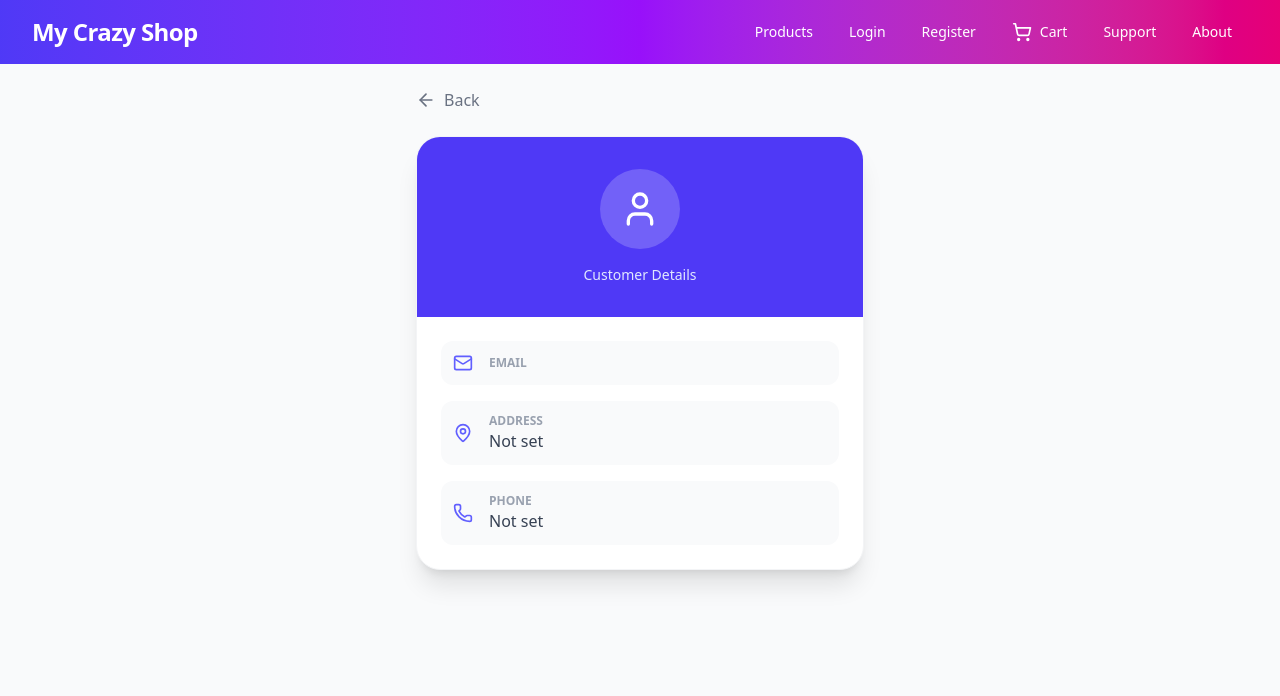
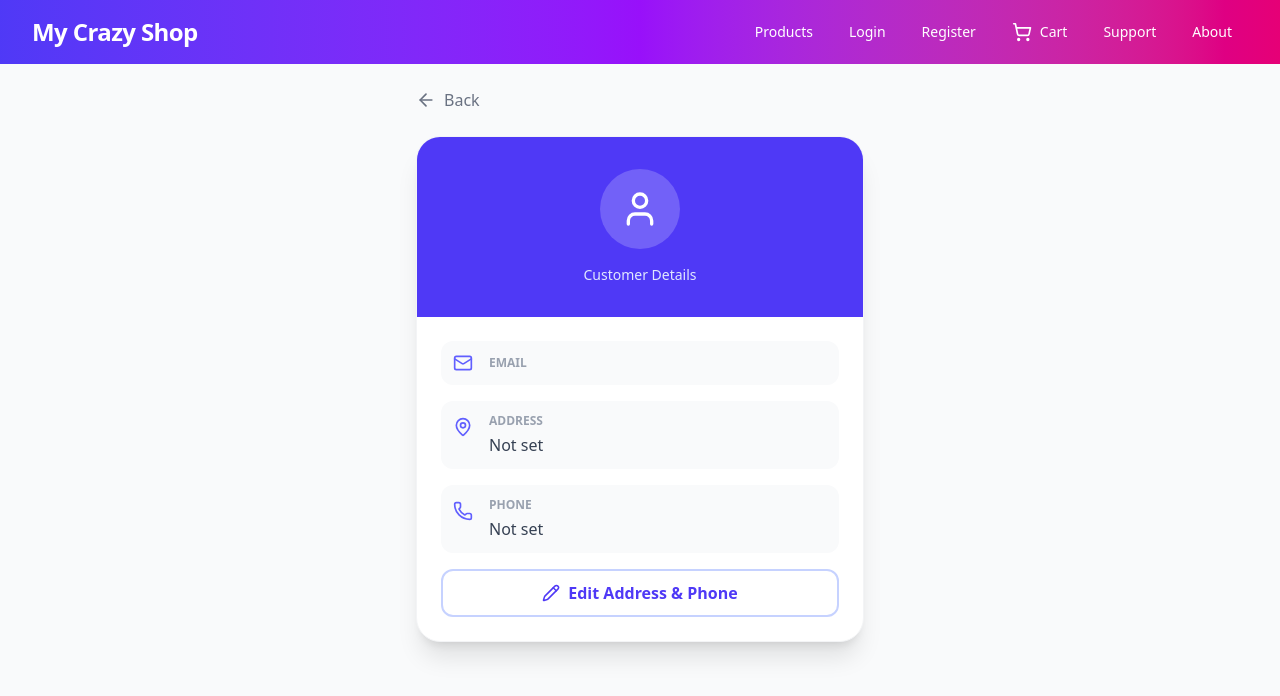
Before and after one commit to idoelad73/Idoeladclient, a React (Vite) app: page /profile in a window 1280 px wide. Shown: the top 696 px of the page. Built offline with nearby package versions, Linux system fonts and the light colour scheme; no server answers.

Commit message:
adding update adreess at my detail

```diff
--- a/src/components/layout/UseauthStore.js
+++ b/src/components/layout/UseauthStore.js
@@ -10,6 +10,11 @@ const useAuthStore = create((set) => ({
     isAuthenticated: true
   }),
 
+  // Action to merge updated fields into the current user (e.g. address/phone)
+  updateUser: (updates) => set((state) => ({
+    user: { ...state.user, ...updates }
+  })),
+
   // Action to log out and reset both values
   logout: () => set({
     user: null,
--- a/src/components/pages/userdetails/UserDetailsPage.jsx
+++ b/src/components/pages/userdetails/UserDetailsPage.jsx
@@ -1,43 +1,103 @@
-import React from 'react';
-import { useQuery } from '@tanstack/react-query';
+import React, { useState } from 'react';
+import { useQuery, useMutation, useQueryClient } from '@tanstack/react-query';
 import axios from 'axios';
-import { User, Mail, MapPin, Phone, Loader2, ArrowLeft } from 'lucide-react';
+import { User, Mail, MapPin, Phone, Loader2, ArrowLeft, Pencil, Check, X } from 'lucide-react';
 import { useNavigate } from 'react-router-dom';
-import useAuthStore from '../../layout/UseauthStore'
+import useAuthStore from '../../layout/UseauthStore';
+import Swal from 'sweetalert2';
 
 export default function UserDetailsPage() {
     const navigate = useNavigate();
-    const { user } = useAuthStore();
+    const { user, updateUser } = useAuthStore();
+    const queryClient = useQueryClient();
 
+    const [isEditing, setIsEditing] = useState(false);
+    const [form, setForm] = useState({ user_adress: '', user_phone: '' });
+
+    // ── Fetch user details ──────────────────────────────────────────────
     const { data, isLoading, error } = useQuery({
         queryKey: ['userDetails', user?._id],
         queryFn: async () => {
-            const response = await axios.get(`${import.meta.env.VITE_SERVER_URL}/ido_shop_api/users/user-details/${user._id}`);
-
-            console.log("Server Response:", response.data);
-
-            // FIX: The server response IS the user object.
-            // Do not look for .data.data
-            if (!response.data) {
-                throw new Error("No data found in server response");
-            }
-
-            return response.data; // Return the object directly
+            const response = await axios.get(
+                `${import.meta.env.VITE_SERVER_URL}/ido_shop_api/users/user-details/${user._id}`
+            );
+            if (!response.data) throw new Error('No data found in server response');
+            return response.data;
         },
         enabled: !!user?._id,
     });
 
+    // ── Save address + phone ────────────────────────────────────────────
+    const updateMutation = useMutation({
+        mutationFn: async () => {
+            const response = await axios.patch(
+                `${import.meta.env.VITE_SERVER_URL}/ido_shop_api/users/update-contact`,
+                {
+                    user_id: user._id,
+                    user_adress: form.user_adress,
+                    user_phone: form.user_phone,
+                }
+            );
+            return response.data;
+        },
+        onSuccess: () => {
+            // 1. Sync Zustand so BeforePymentPage picks up new values immediately
+            updateUser({ user_adress: form.user_adress, user_phone: form.user_phone });
+            // 2. Refresh the profile query
+            queryClient.invalidateQueries(['userDetails', user?._id]);
+            setIsEditing(false);
+            Swal.fire({
+                icon: 'success',
+                title: 'Saved!',
+                text: 'Your address and phone have been updated.',
+                timer: 2000,
+                showConfirmButton: false,
+                toast: true,
+                position: 'top-end',
+                timerProgressBar: true,
+            });
+        },
+        onError: () => {
+            Swal.fire('Error', 'Failed to update contact info. Please try again.', 'error');
+        },
+    });
+
+    const handleEditClick = () => {
+        setForm({
+            user_adress: data?.user_adress || '',
+            user_phone: data?.user_phone || '',
+        });
+        setIsEditing(true);
+    };
+
+    const handleSave = () => {
+        if (!form.user_adress.trim()) {
+            Swal.fire('Required', 'Address cannot be empty.', 'warning');
+            return;
+        }
+        if (!form.user_phone.trim()) {
+            Swal.fire('Required', 'Phone number cannot be empty.', 'warning');
+            return;
+        }
+        updateMutation.mutate();
+    };
+
+    // ── Loading / error states ──────────────────────────────────────────
     if (isLoading) return (
         <div className="h-screen flex items-center justify-center">
             <Loader2 className="animate-spin text-indigo-600" size={40} />
         </div>
     );
 
-    if (error) return <div className="text-center p-10 text-red-500">Failed to load profile.</div>;
+    if (error) return (
+        <div className="text-center p-10 text-red-500">Failed to load profile.</div>
+    );
 
+    // ── UI ──────────────────────────────────────────────────────────────
     return (
-        <div className="min-h-screen bg-gray-50 p-6">
+        <div className="min-h-screen bg-gray-50 p-4 sm:p-6">
             <div className="max-w-md mx-auto">
+
                 <button
                     onClick={() => navigate(-1)}
                     className="flex items-center gap-2 text-gray-500 hover:text-indigo-600 mb-6 transition-colors"
@@ -46,6 +106,8 @@ export default function UserDetailsPage() {
                 </button>
 
                 <div className="bg-white rounded-3xl shadow-xl overflow-hidden border border-gray-100">
+
+                    {/* ── Profile header ─────────────────────────────── */}
                     <div className="bg-indigo-600 p-8 text-white text-center">
                         <div className="w-20 h-20 bg-white/20 rounded-full flex items-center justify-center mx-auto mb-4">
                             <User size={40} />
@@ -54,30 +116,87 @@ export default function UserDetailsPage() {
                         <p className="text-indigo-100 text-sm">Customer Details</p>
                     </div>
 
+                    {/* ── Fields ─────────────────────────────────────── */}
                     <div className="p-6 space-y-4">
+
+                        {/* Email — always read-only */}
                         <div className="flex items-center gap-4 p-3 bg-gray-50 rounded-xl">
-                            <Mail className="text-indigo-500" size={20} />
+                            <Mail className="text-indigo-500 flex-shrink-0" size={20} />
                             <div>
                                 <p className="text-xs text-gray-400 font-bold uppercase">Email</p>
                                 <p className="text-gray-700">{data?.user_email}</p>
                             </div>
                         </div>
 
-                        <div className="flex items-center gap-4 p-3 bg-gray-50 rounded-xl">
-                            <MapPin className="text-indigo-500" size={20} />
-                            <div>
-                                <p className="text-xs text-gray-400 font-bold uppercase">Address</p>
-                                <p className="text-gray-700">{data?.user_adress || 'Not set'}</p>
+                        {/* Address */}
+                        <div className="flex items-start gap-4 p-3 bg-gray-50 rounded-xl">
+                            <MapPin className="text-indigo-500 flex-shrink-0 mt-1" size={20} />
+                            <div className="flex-1 min-w-0">
+                                <p className="text-xs text-gray-400 font-bold uppercase mb-1">Address</p>
+                                {isEditing ? (
+                                    <input
+                                        type="text"
+                                        value={form.user_adress}
+                                        onChange={e => setForm(f => ({ ...f, user_adress: e.target.value }))}
+                                        className="w-full px-3 py-1.5 border border-indigo-300 rounded-lg focus:outline-none focus:ring-2 focus:ring-indigo-400 text-gray-800 text-sm"
+                                        placeholder="Street, City, Apartment"
+                                    />
+                                ) : (
+                                    <p className="text-gray-700">{data?.user_adress || 'Not set'}</p>
+                                )}
                             </div>
                         </div>
 
-                        <div className="flex items-center gap-4 p-3 bg-gray-50 rounded-xl">
-                            <Phone className="text-indigo-500" size={20} />
-                            <div>
-                                <p className="text-xs text-gray-400 font-bold uppercase">Phone</p>
-                                <p className="text-gray-700">{data?.user_phone || 'Not set'}</p>
+                        {/* Phone */}
+                        <div className="flex items-start gap-4 p-3 bg-gray-50 rounded-xl">
+                            <Phone className="text-indigo-500 flex-shrink-0 mt-1" size={20} />
+                            <div className="flex-1 min-w-0">
+                                <p className="text-xs text-gray-400 font-bold uppercase mb-1">Phone</p>
+                                {isEditing ? (
+                                    <input
+                                        type="tel"
+                                        value={form.user_phone}
+                                        onChange={e => setForm(f => ({ ...f, user_phone: e.target.value }))}
+                                        className="w-full px-3 py-1.5 border border-indigo-300 rounded-lg focus:outline-none focus:ring-2 focus:ring-indigo-400 text-gray-800 text-sm"
+                                        placeholder="+1 (555) 123-4567"
+                                    />
+                                ) : (
+                                    <p className="text-gray-700">{data?.user_phone || 'Not set'}</p>
+                                )}
                             </div>
                         </div>
+
+                        {/* ── Action buttons ──────────────────────────── */}
+                        {isEditing ? (
+                            <div className="flex gap-3 pt-2">
+                                <button
+                                    onClick={handleSave}
+                                    disabled={updateMutation.isPending}
+                                    className="flex-1 flex items-center justify-center gap-2 bg-indigo-600 hover:bg-indigo-700 text-white font-semibold py-2.5 rounded-xl transition-all disabled:opacity-60"
+                                >
+                                    {updateMutation.isPending ? (
+                                        <Loader2 size={18} className="animate-spin" />
+                                    ) : (
+                                        <><Check size={18} /> Save Changes</>
+                                    )}
+                                </button>
+                                <button
+                                    onClick={() => setIsEditing(false)}
+                                    disabled={updateMutation.isPending}
+                                    className="flex-1 flex items-center justify-center gap-2 bg-gray-100 hover:bg-gray-200 text-gray-700 font-semibold py-2.5 rounded-xl transition-all"
+                                >
+                                    <X size={18} /> Cancel
+                                </button>
+                            </div>
+                        ) : (
+                            <button
+                                onClick={handleEditClick}
+                                className="w-full flex items-center justify-center gap-2 border-2 border-indigo-200 text-indigo-600 hover:bg-indigo-50 font-semibold py-2.5 rounded-xl transition-all"
+                            >
+                                <Pencil size={18} /> Edit Address &amp; Phone
+                            </button>
+                        )}
+
                     </div>
                 </div>
             </div>
```
